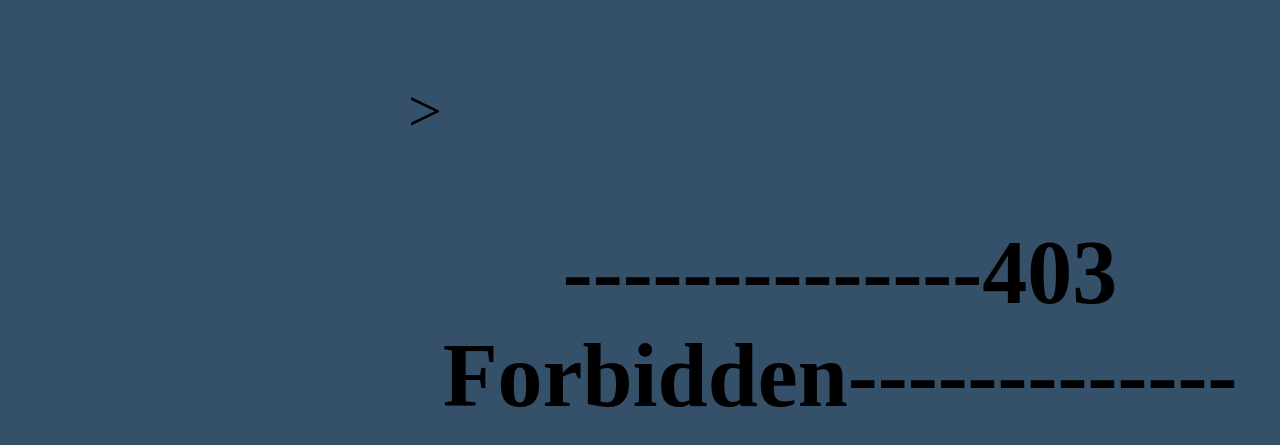
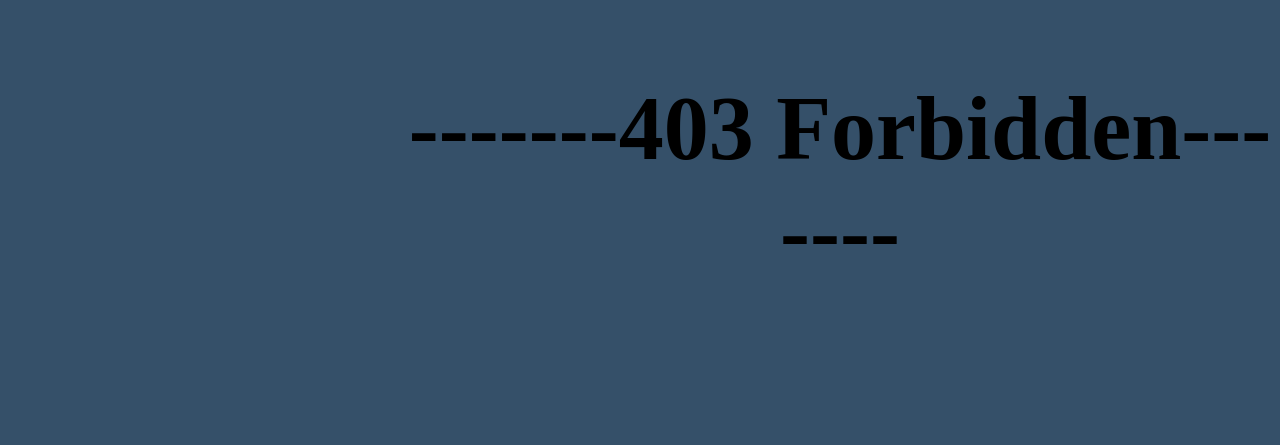
Before and after one commit to ZQG-er/ZQG-er.github.io, a plain HTML site: page index.html in a window 1280 px wide. Shown: the part 261-706 px from the top of the page. Drawn offline with Linux system fonts and the light colour scheme.

Commit message:
Update index.html

```diff
--- a/index.html
+++ b/index.html
@@ -23,7 +23,7 @@
   <body bgcolor="#35,50,69">
 
  <div class="style">私人站点 暂未开放 </div>
- <div class="style1">><h2><center>--------------403 Forbidden-------------</center></h2></div>
+ <div class="style1"><h2><center>-------403 Forbidden-------</center></h2></div>
 
 
 
```
